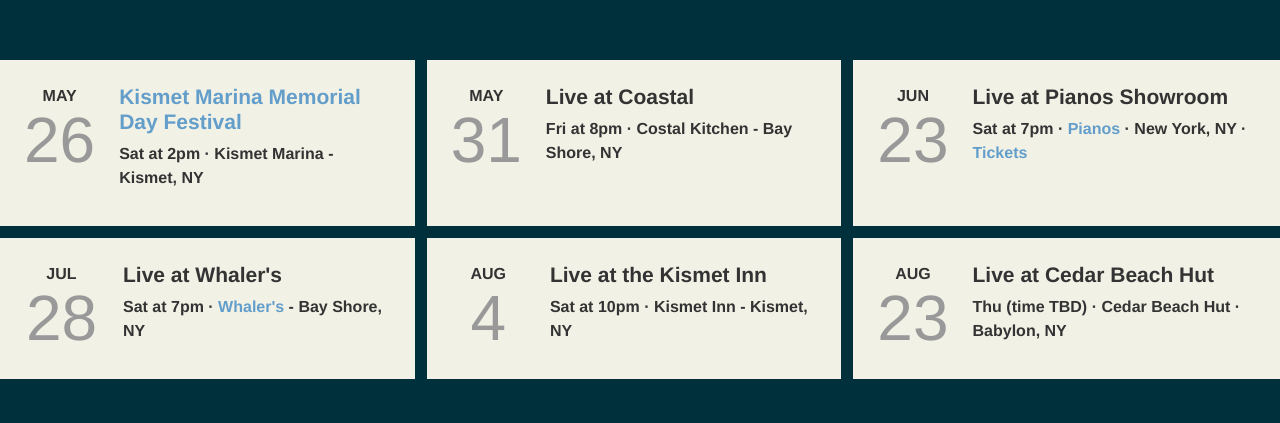
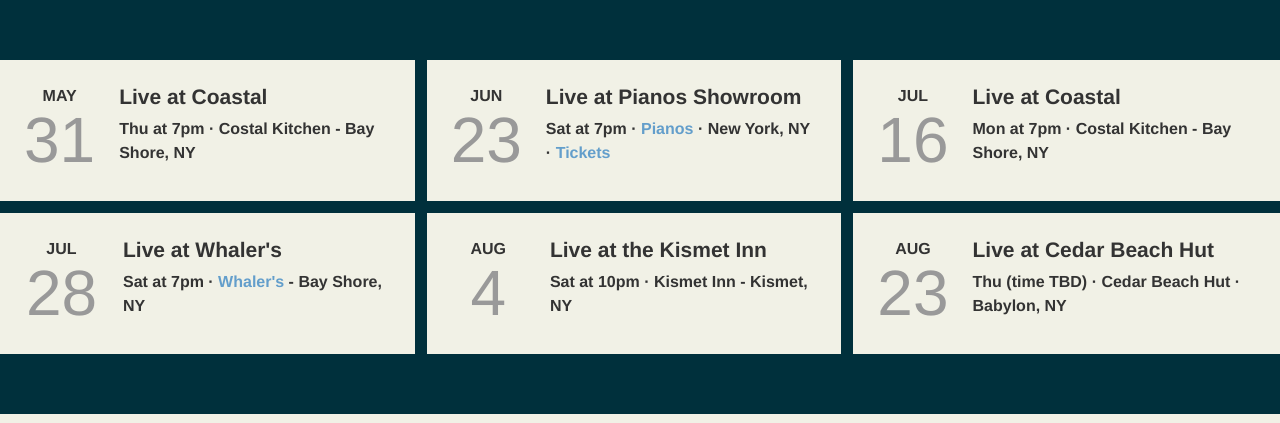
Before and after one commit to dmeehan/dirtyviceband, a website: page index.html in a window 1280 px wide. Shown: the part 828-1251 px from the top of the page. Drawn offline with nearby package versions, Linux system fonts and the light colour scheme.

Commit message:
update shows

```diff
--- a/index.html
+++ b/index.html
@@ -53,24 +53,11 @@
                 <div class="event-card">
                     <div class="event-date">
                         <span class="event-month">May</span>
-                        <span class="event-day">26</span>
-                    </div>
-                    <div class="event-details">
-                        <h1><a href="https://www.facebook.com/events/343298226193997/">Kismet Marina Memorial Day Festival</a></h1>
-                        <p><strong>Sat at 2pm &#183; Kismet Marina - Kismet, NY
-                        </strong></p>
-                    </div>
-                </div>
-            </div>
-            <div class="event">
-                <div class="event-card">
-                    <div class="event-date">
-                        <span class="event-month">May</span>
                         <span class="event-day">31</span>
                     </div>
                     <div class="event-details">
                         <h1>Live at Coastal</h1>
-                        <p><strong>Fri at 8pm &#183; Costal Kitchen - Bay Shore, NY
+                        <p><strong>Thu at 7pm &#183; Costal Kitchen - Bay Shore, NY
                         </strong></p>
                     </div>
                 </div>
@@ -84,6 +71,19 @@
                     <div class="event-details">
                         <h1>Live at Pianos Showroom</h1>
                         <p><strong>Sat at 7pm &#183; <a target="_blank" href="http://www.pianosnyc.com/showroom/violent-in-black-06232018">Pianos</a> &#183; New York, NY &#183; <a href="https://www.ticketfly.com/purchase/event/1671654?utm_medium=bks" target="_blank">Tickets</a>
+                        </strong></p>
+                    </div>
+                </div>
+            </div>
+            <div class="event">
+                <div class="event-card">
+                    <div class="event-date">
+                        <span class="event-month">Jul</span>
+                        <span class="event-day">16</span>
+                    </div>
+                    <div class="event-details">
+                        <h1>Live at Coastal</h1>
+                        <p><strong>Mon at 7pm &#183; Costal Kitchen - Bay Shore, NY
                         </strong></p>
                     </div>
                 </div>
```
